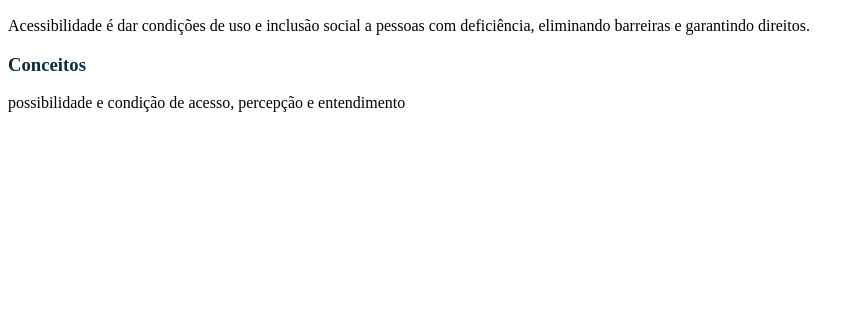
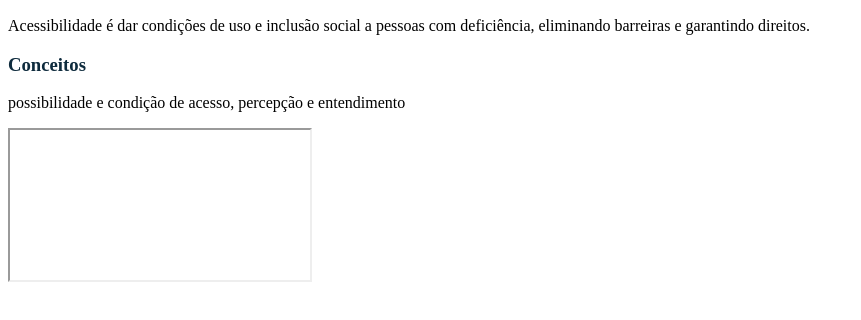
Before and after one commit to kawassaki-lucas/HTML, a plain HTML site: page acessibilidade.html in a window 1280 px wide. Shown: the part 110-430 px from the top of the page, without its empty margins (0-861 px from the left). Drawn offline with Linux system fonts and the light colour scheme.

Commit message:
Update acessibilidade.html

```diff
--- a/acessibilidade.html
+++ b/acessibilidade.html
@@ -25,5 +25,6 @@
         }
    </style>
     <p>possibilidade e condição de acesso, percepção e entendimento</p>
+    <iframe>https://www.youtube.com/watch?v=eXdR9qr7Jqw</iframe>
 </body>
 <html>
```
